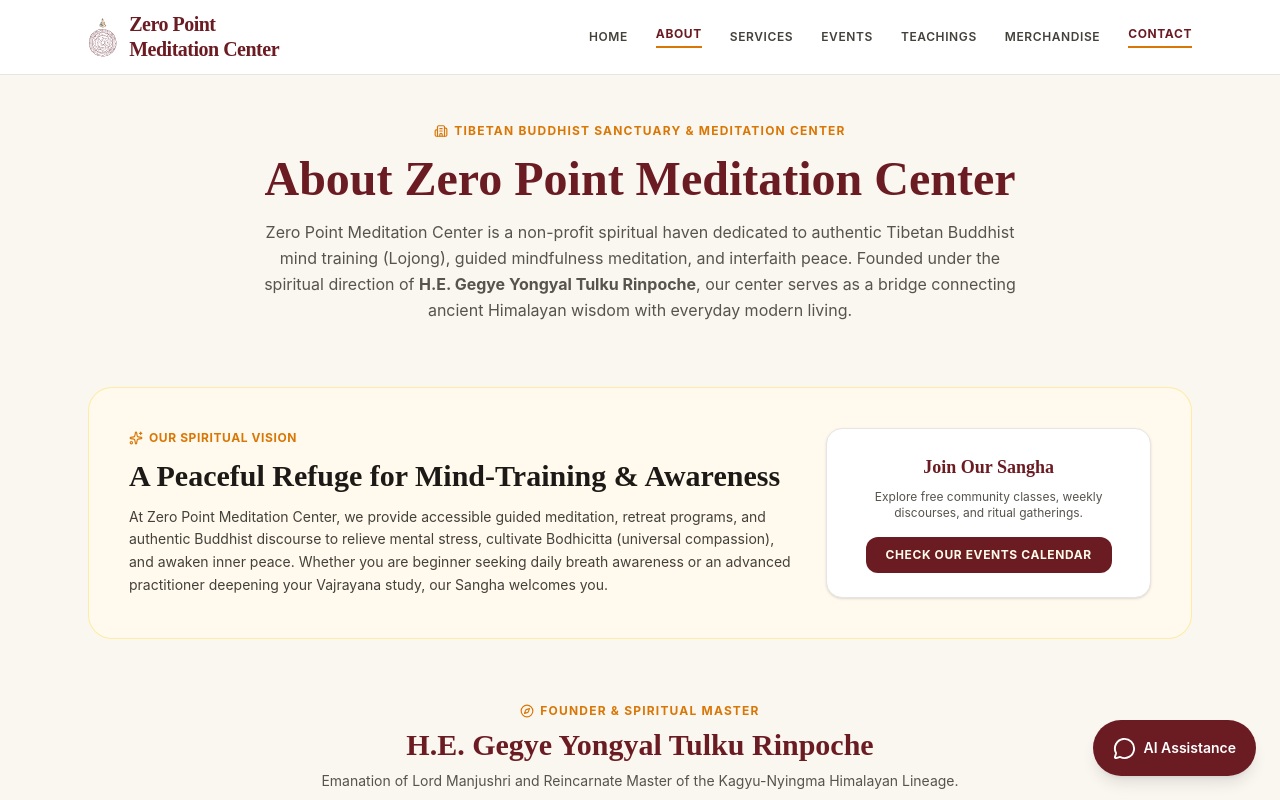
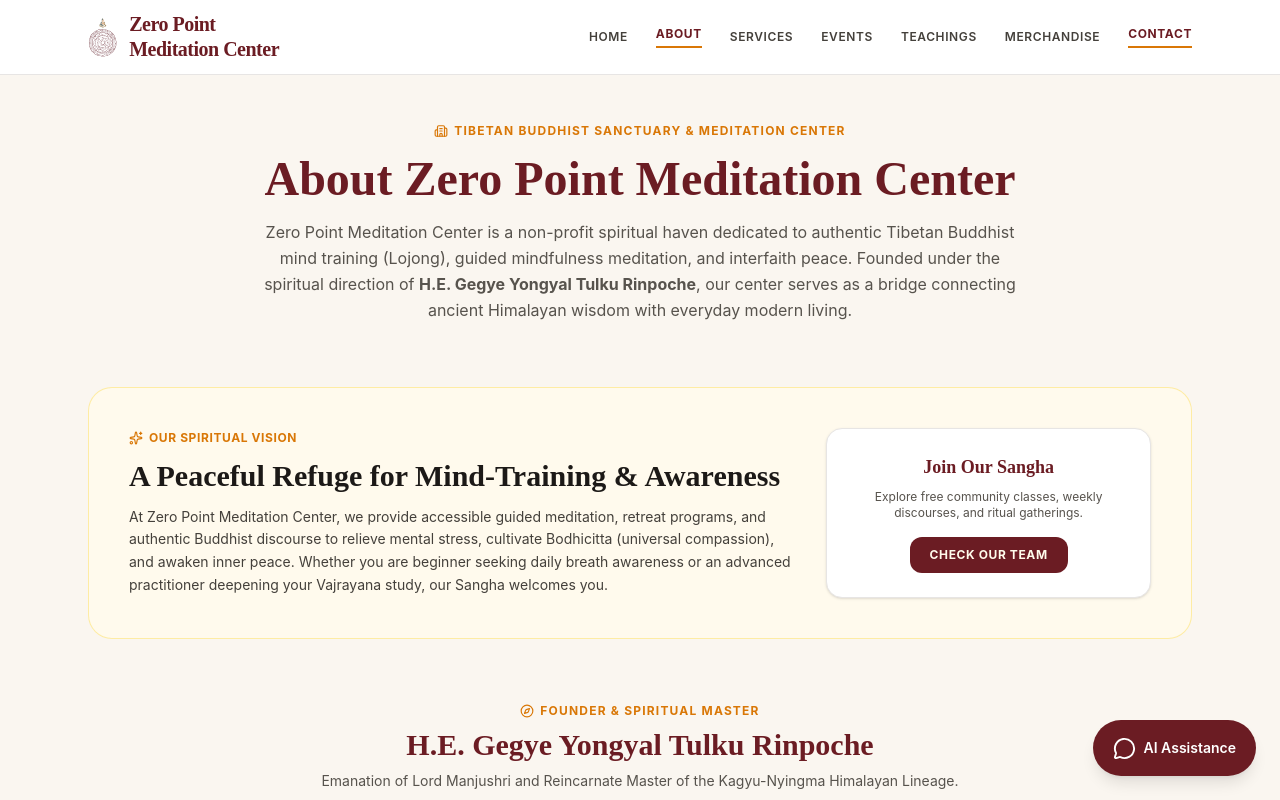
Before and after one commit to sherpaten/Zero-Point-Meditation-Center, a React (Vite) app in the folder zero-point-meditation/: page /about in a window 1280 px wide. Shown: the top 800 px of the page. Built offline with nearby package versions, Linux system fonts and the light colour scheme.

Commit message:
Link About page CTA to Our Team section

```diff
--- a/zero-point-meditation/src/pages/About.jsx
+++ b/zero-point-meditation/src/pages/About.jsx
@@ -71,10 +71,10 @@ export default function About() {
           <p className="text-stone-600 text-xs">Explore free community classes, weekly discourses, and ritual gatherings.</p>
           <div className="pt-2">
             <a
-              href="/services"
+              href="#team"
               className="inline-block px-5 py-2.5 bg-buddhist-burgundy text-amber-50 rounded-xl font-bold text-xs uppercase tracking-wider hover:bg-red-900 transition-colors"
             >
-              Check Our Events Calendar
+              Check Our Team
             </a>
           </div>
         </div>
@@ -200,7 +200,7 @@ export default function About() {
       </div>
 
       {/* Team Section */}
-      <section className="space-y-8 pt-4" aria-labelledby="team-heading">
+      <section id="team" className="space-y-8 pt-4 scroll-mt-24" aria-labelledby="team-heading">
         <div className="text-center max-w-2xl mx-auto space-y-3">
           <span className="text-buddhist-gold font-bold text-xs uppercase tracking-widest flex items-center justify-center gap-1.5">
             <Users size={14} /> The People Behind the Center
```
